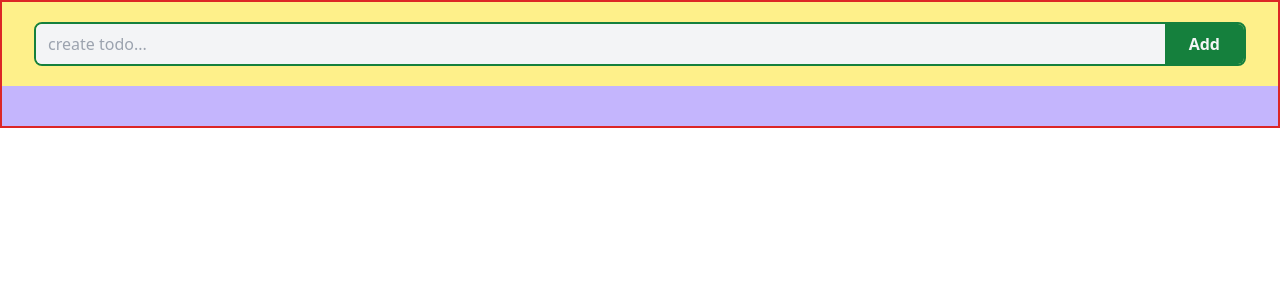
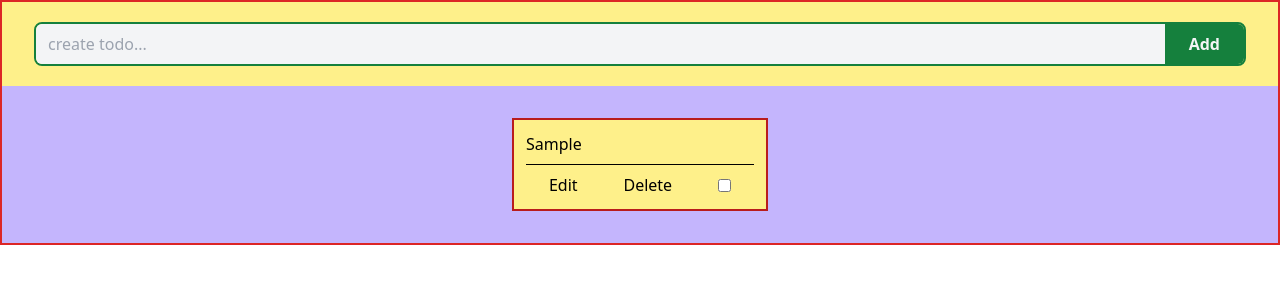
Before and after one commit to Basit-Yar/react-todoapp, a React (Vite) app: page / in a window 1280 px wide. Both pictures are taken after typing "Sample" into the empty fields and a click on the button "Add". Shown: the top 300 px of the page. Built offline with nearby package versions, Linux system fonts and the light colour scheme.

Commit message:
added feature : to create dynamic todos

```diff
--- a/src/App.jsx
+++ b/src/App.jsx
@@ -52,7 +52,11 @@ function App() {
         </div>
 
         <div className="bg-violet-300 py-5 md:px-8 flex flex-wrap justify-center">
-
+          {todos.map((todo) => {
+            return (
+              <Todos todo={todo}/>
+            )
+          })}
         </div>
       </div>
     </ TodoContext.Provider>
--- a/src/components/Todos.jsx
+++ b/src/components/Todos.jsx
@@ -1,11 +1,12 @@
 
 
-export default function Todos() {
+export default function Todos({ todo }) {
+
     return (
         <>
             <div className="flex flex-col md:w-64 border-2 border-red-700 px-3 py-3 bg-yellow-200 my-3 mx-3">
                 <div className="border border-x-0 border-t-0 pb-2 border-black">
-                    <p>Lorem ipsum dolor sit amet consectetur, adipisicing elit. Sit nam tempora unde consequatur, necessitatibus obcaecati aspernatur nihil odit optio possimus modi? Architecto eius ea facilis.</p>
+                    <p>{todo.task}</p>
                 </div>
                 <div className="flex justify-around items-center pt-2">
                     <button>Edit</button>
```
